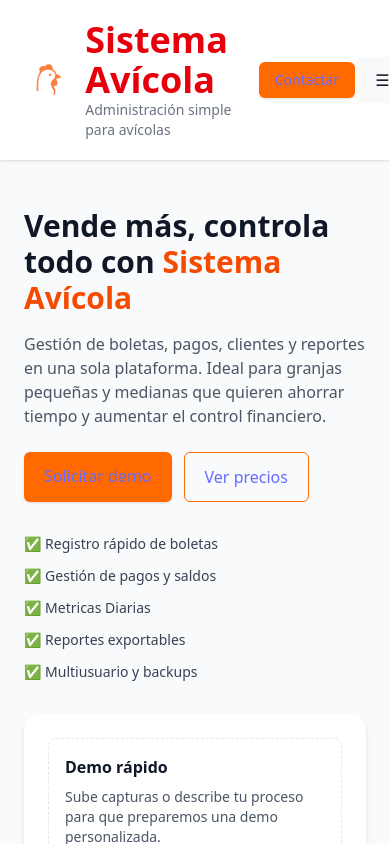
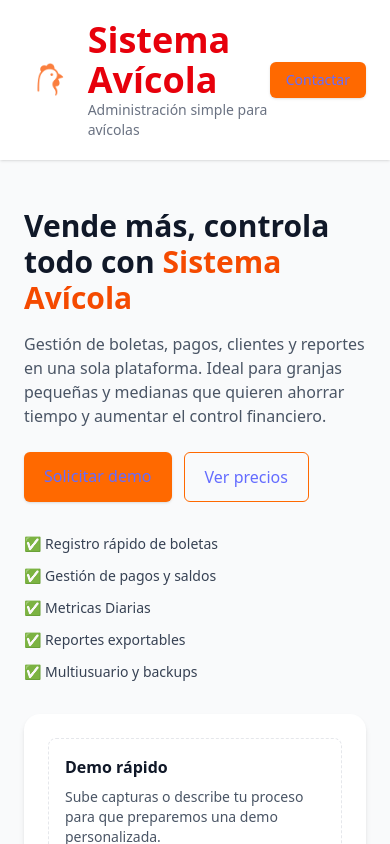
Before and after one commit to raulfq/landingpollo, a React (Vite) app: page / in a window 390 px wide. Shown: the top 844 px of the page. Built offline with nearby package versions, Linux system fonts and the light colour scheme.

Commit message:
Update App.tsx

```diff
--- a/src/App.tsx
+++ b/src/App.tsx
@@ -38,7 +38,7 @@ export default function LandingSistemaAvicola() {
   </a>
 </nav>
 
-          <button className="md:hidden p-2">☰</button>
+
         </div>
       </header>
 
```
